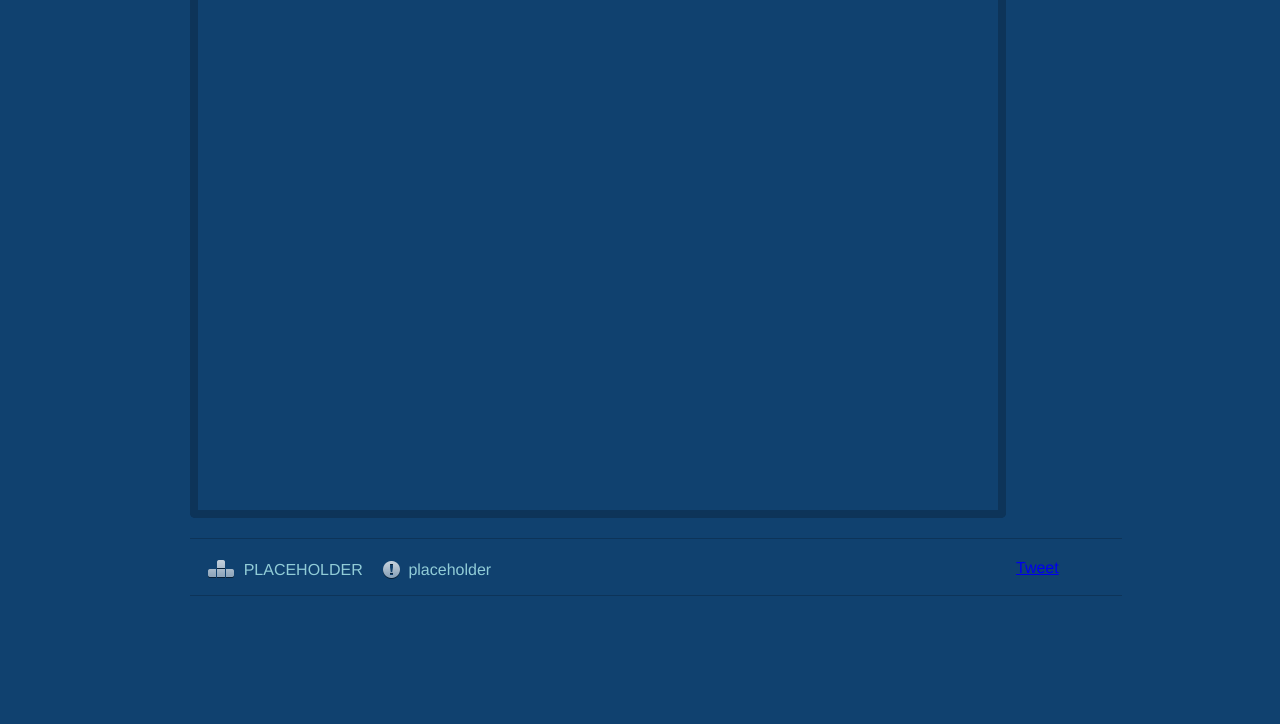
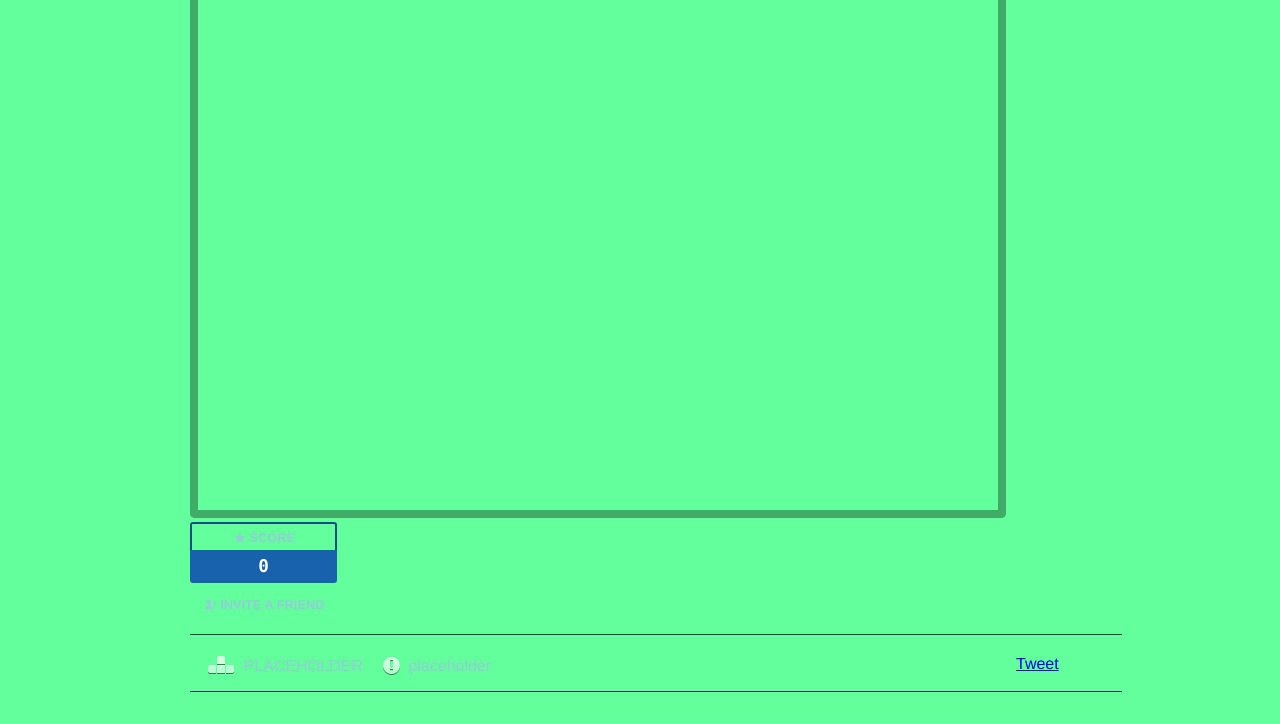
Before and after one commit to ruthgrace/Circles, a plain HTML site: page index.html in a window 1280 px wide. Shown: the part 316-1040 px from the top of the page. Before the commit the page ends 944 px from the top, so only its background shows below. Drawn offline with nearby package versions, Linux system fonts and the light colour scheme; a script that the page names is missing.

Commit message:
changed style

```diff
--- a/css/style.css
+++ b/css/style.css
@@ -5,7 +5,7 @@
   float: right; }
 
 body {
-  background: #10416F;
+  background: #63FF9C;
   padding-top: 2em;
   -webkit-font-smoothing: antialiased;
   font-family: "proxima-nova", "proxima-nova-n4", Helvetica, Arial, sans-serif; }
@@ -23,7 +23,7 @@ body {
 
 #game {
   float: left;
-  width: 745px;
+  width: 816px;
   margin-right: 8px; }
 
 #sidebar {
@@ -31,7 +31,7 @@ body {
   width: 147px; }
 
 canvas {
-  border: 8px solid #0d3459;
+  border: 8px solid #41AB68;
   border-top: 0;
   border-radius: 0 0 5px 5px; }
 
--- a/js/circle.js
+++ b/js/circle.js
@@ -23,7 +23,7 @@ var ANGLE_APP_URL = 'https://goinstant.net/5ad9da5ff88e/swag420yolo';
 var ANGLER_SPEED = 100;
 var ANGLER_COOLDOWN = 10;
 var CIRCLE_DIAMETER = 160;
-var DEFAULT_POSITION = 3;
+var DEFAULT_POSITION = 2;
 var INITIAL_SCORE = 0;
 var BLOCK_SIZE = 10;
 
```
